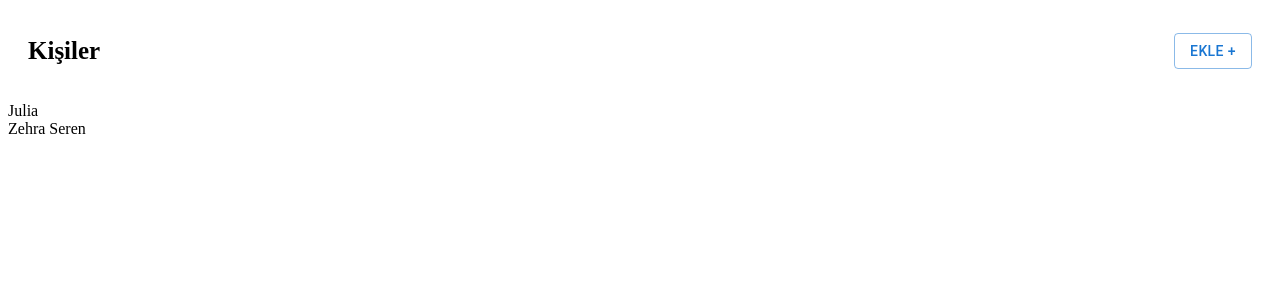
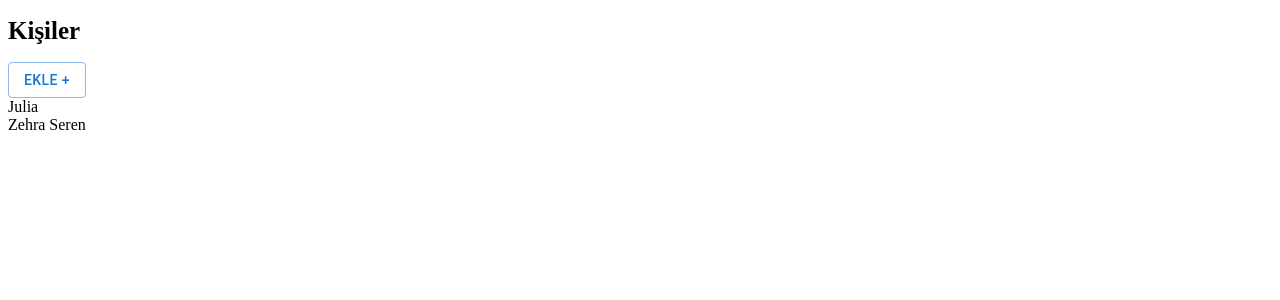
Before and after one commit to zehraseren/personal, a React (Vite) app: page / in a window 1280 px wide. Shown: the top 300 px of the page. Built offline with nearby package versions, Linux system fonts and the light colour scheme; data requests are answered from the project's data file.

Commit message:
Kelime hatası düzeltildi.

```diff
--- a/src/components/UsersList.jsx
+++ b/src/components/UsersList.jsx
@@ -24,7 +24,7 @@ function UsersList() {
 
   return (
     <div>
-      <div className="topArragement">
+      <div className="topArrangement">
         <h1 style={{ fontSize: "25px" }}>Kişiler</h1>
         <Button variant="outlined" onClick={handleUserAdd}>
           {results.isLoading ? <CircularProgress /> : <span>Ekle +</span>}
```
